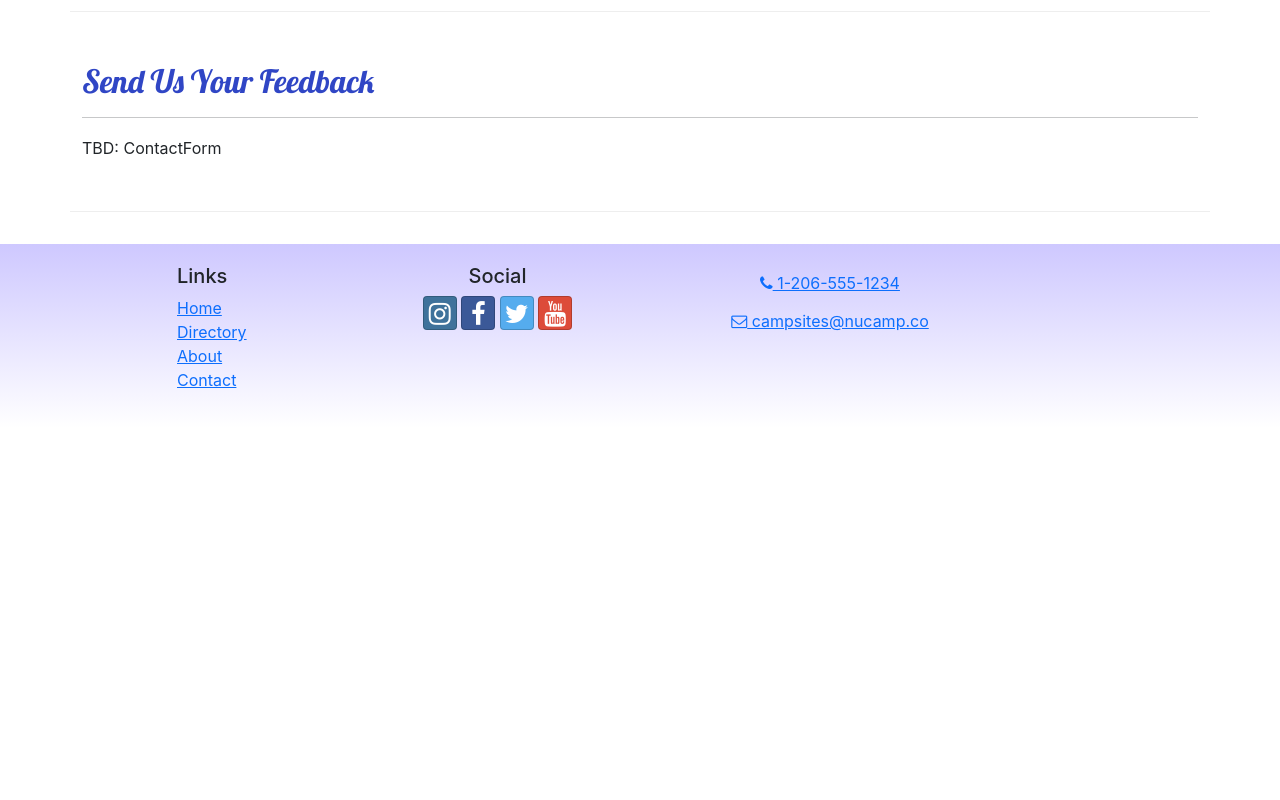
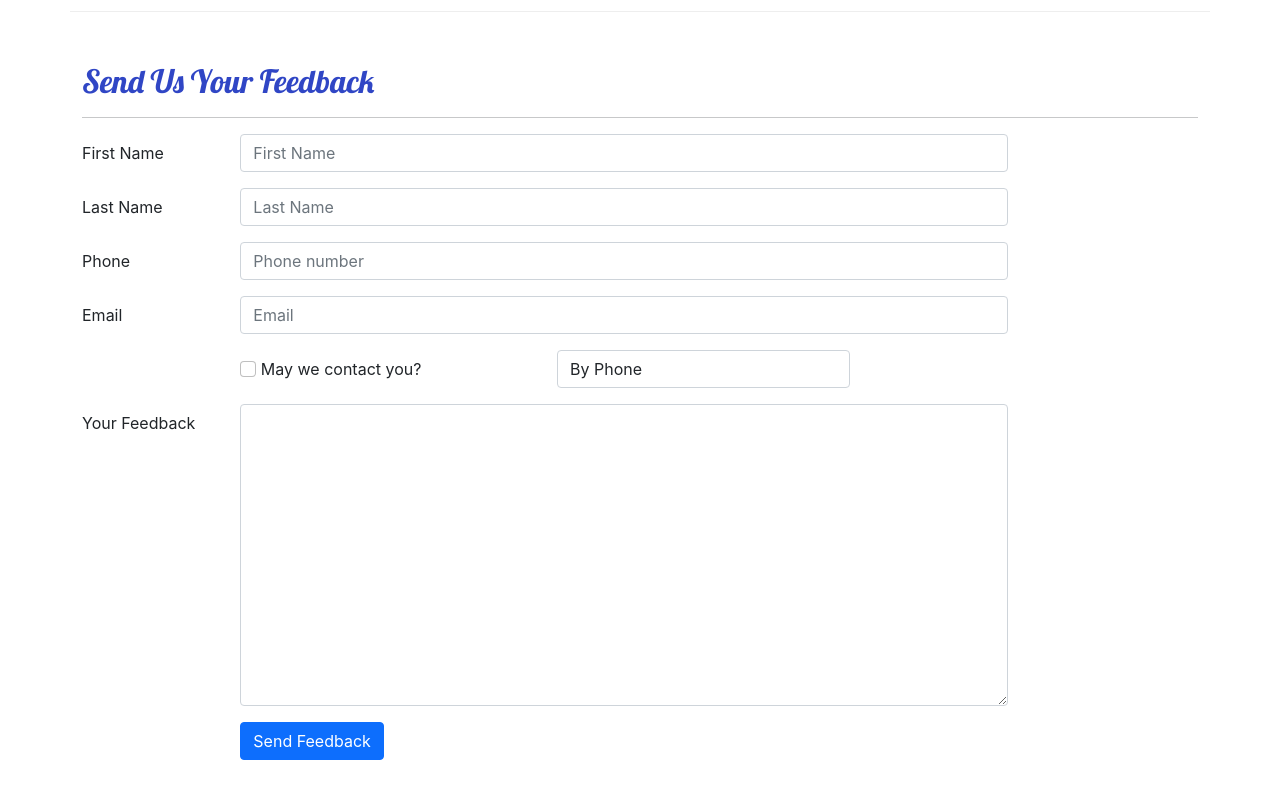
Before and after one commit to lewis-j/Nucamp_campsites, a React (Create React App) app: page /contact in a window 1280 px wide. Shown: the part 480-1280 px from the top of the page. Before the commit the page ends 908 px from the top, so only its background shows below. Built offline with nearby package versions, Linux system fonts and the light colour scheme.

Commit message:
Contact form Part 3

```diff
--- /dev/null
+++ b/src/components/ContactForm.js
@@ -0,0 +1,114 @@
+import { Button, Label, Col, FormGroup } from "reactstrap";
+import { Formik, Field, Form } from "formik";
+
+const ContactForm = () => {
+  const handleSubmit = (values, { resetForm }) => {
+    console.log("form values:", values);
+    console.log("in JSON format:", JSON.stringify(values));
+    resetForm();
+  };
+  return (
+    <Formik
+      initialValues={{
+        firstName: "",
+        lastName: "",
+        phoneNum: "",
+        email: "",
+        agree: false,
+        contactType: "By Phone",
+        feedback: "",
+      }}
+      onSubmit={handleSubmit}
+    >
+      <Form>
+        <FormGroup row>
+          <Label htmlFor="firstName" md="2">
+            First Name
+          </Label>
+
+          <Col md="10">
+            <Field
+              className="form-control"
+              name="firstName"
+              placeholder="First Name"
+            />
+          </Col>
+        </FormGroup>
+        <FormGroup row>
+          <Label htmlFor="lastName" md="2">
+            Last Name
+          </Label>
+
+          <Col md="10">
+            {" "}
+            <Field
+              className="form-control"
+              name="lastName"
+              placeholder="Last Name"
+            />
+          </Col>
+        </FormGroup>
+        <FormGroup row>
+          <Label htmlFor="phoneNum" md="2">
+            Phone
+          </Label>
+
+          <Col md="10">
+            {" "}
+            <Field
+              className="form-control"
+              name="phoneNum"
+              placeholder="Phone number"
+            />
+          </Col>
+        </FormGroup>
+        <FormGroup row>
+          <Label htmlFor="email" md="2">
+            Email
+          </Label>
+
+          <Col md="10">
+            {" "}
+            <Field className="form-control" name="email" placeholder="Email" />
+          </Col>
+        </FormGroup>
+        <FormGroup row>
+          <Label check md={{ size: 4, offset: 2 }}>
+            <Field name="agree" type="checkbox" className="form-check-input" />{" "}
+            May we contact you?
+          </Label>
+
+          <Col md="4">
+            <Field className="form-control" name="contact-type" as="select">
+              <option>By Phone</option>
+              <option>By Email</option>
+            </Field>
+          </Col>
+        </FormGroup>
+        <FormGroup row>
+          <Label htmlFor="feedback" md="2">
+            Your Feedback
+          </Label>
+
+          <Col md="10">
+            <Field
+              className="form-control"
+              name="feedback"
+              as="textarea"
+              rows="12"
+            />
+          </Col>
+        </FormGroup>
+        <FormGroup row>
+          <Col md={{ size: 10, offset: 2 }}>
+            <Button type="submit" color="primary">
+              Send Feedback
+            </Button>
+          </Col>
+        </FormGroup>
+      </Form>
+    </Formik>
+  );
+};
+
+export default ContactForm;
--- a/src/pages/CantactPage.js
+++ b/src/pages/CantactPage.js
@@ -1,5 +1,6 @@
 import { Container, Col, Row } from "reactstrap";
 import SubHeader from "../components/SubHeader";
+import ContactForm from "../components/ContactForm";
 
 const ContactPage = () => {
   return (
@@ -37,7 +38,9 @@
           <h2>Send Us Your Feedback</h2>
           <hr />
         </Col>
-        <Col md="10">TBD: ContactForm</Col>
+        <Col md="10">
+          <ContactForm />
+        </Col>
       </Row>
     </Container>
   );
```
